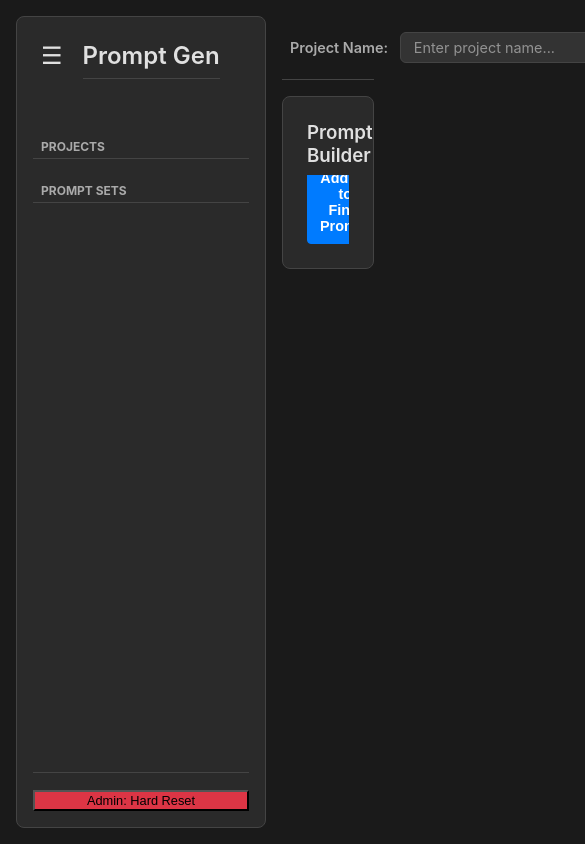
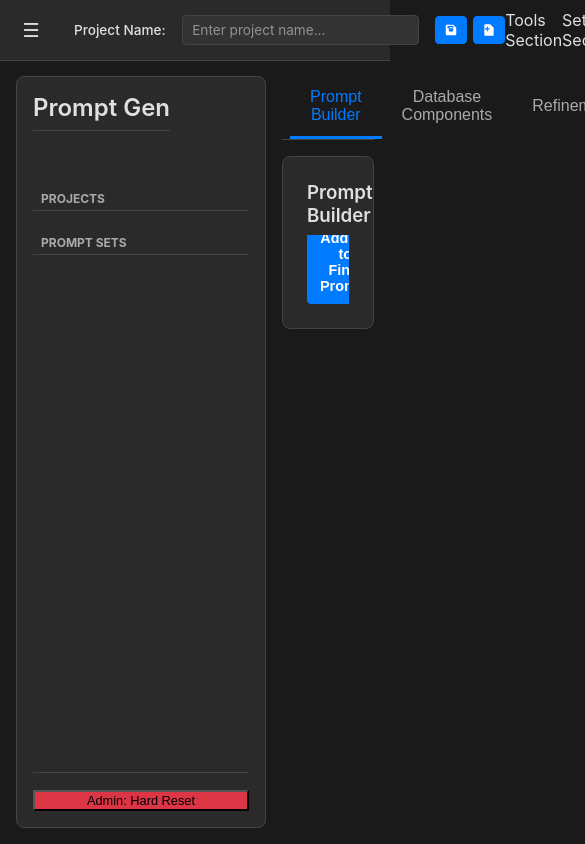
Before and after one commit to Jocko2121/app.PromptGen, a website: page public/index.html in a window 390 px wide. Shown: the top 844 px of the page, 585 px wide, since content can reach past the window. Drawn offline with Linux system fonts and the light colour scheme; no server answers.

Commit message:
feat: implement fixed appBar with project controls and hamburger
- Add fixed appBar above main content with three semantic sections (project, tools, settings)
- Move hamburger button from sidebar to appBar for better accessibility
- Relocate project controls (name input, save buttons) from tab-bar to appBar
- Remove duplicate project-hub-panel section that caused ID conflicts
- Style appBar elements for visual cohesion with consistent sizing and minimal padding
- Fix input field alignment by overriding inherited margin-top from panel__title-input
- Enhance hamburger and save button styling with proper hover states and SVG icons
- Prepare appBar structure for future YouTube-style overlay sidebar implementation

```diff
--- a/public/index.html
+++ b/public/index.html
@@ -11,7 +11,6 @@
     <div class="app-container">
         <aside class="sidebar" id="sidebar">
             <div class="sidebar__header">
-                <span class="sidebar__hamburger" id="hamburger-button">&#9776;</span>
                 <h2>Prompt Gen</h2>
             </div>
             <div class="sidebar__content">
@@ -28,9 +27,9 @@
             </div>
         </aside>
 
-        <div class="main-content-wrapper">
-            <div class="tab-bar" id="main-tab-bar">
-                <div class="tab-bar__project-controls">
+        <div class="app-bar">
+            <div class="app-bar__section app-bar__project">
+                <span class="sidebar__hamburger" id="hamburger-button">&#9776;</span>
                 <label for="project-name-input" class="project-hub__label">Project Name:</label>
                 <input type="text" id="project-name-input" class="panel__title-input project-hub__input" data-action="projectTitleInput" placeholder="Enter project name...">
                 <div class="panel__header-buttons">
@@ -42,6 +41,12 @@
                     </button>
                 </div>
             </div>
+            <div class="app-bar__section app-bar__tools">Tools Section</div>
+            <div class="app-bar__section app-bar__settings">Settings Section</div>
+        </div>
+
+        <div class="main-content-wrapper">
+            <div class="tab-bar" id="main-tab-bar">
                 <div class="tab-bar__tabs">
                     <button class="tab-button active" data-tab-target="#prompt-builder-panel">Prompt Builder</button>
                     <button class="tab-button" data-tab-target="#database-components-panel">Database Components</button>
@@ -52,21 +57,6 @@
                 </div>
             </div>
             <main class="main-content">
-                <section class="panel tab-content" id="project-hub-panel">
-                    <div class="panel__header project-hub__header">
-                        <label for="project-name-input" class="project-hub__label">Project Name:</label>
-                        <input type="text" id="project-name-input" class="panel__title-input project-hub__input" data-action="projectTitleInput" placeholder="Enter project name...">
-                        <div class="panel__header-buttons">
-                            <button id="save-project-button" class="button--primary" data-action="saveProject" title="Save Project" aria-label="Save Project">
-                                <svg xmlns="http://www.w3.org/2000/svg" viewBox="0 0 24 24"><path d="M5 21a2 2 0 0 1-2-2V5a2 2 0 0 1 2-2h11l5 5v11a2 2 0 0 1-2 2H5zm7-14a4 4 0 1 0 0 8 4 4 0 0 0 0-8zM6 5v4h10V5H6z"/></svg>
-                            </button>
-                            <button id="save-as-project-button" class="button--primary" data-action="saveAsProject" title="Save as New Project" aria-label="Save as New Project">
-                                <svg xmlns="http://www.w3.org/2000/svg" viewBox="0 0 24 24"><path d="M14 2H6a2 2 0 0 0-2 2v16a2 2 0 0 0 2 2h12a2 2 0 0 0 2-2V8l-6-6zm-1 9h-3v3H8v-3H5v-2h3V6h2v3h3v2z"/></svg>
-                            </button>
-                        </div>
-                    </div>
-                </section>
-
                 <section class="panel collapsible-panel tab-content active" id="prompt-builder-panel">
                     <div class="panel__header">
                         <h3>Prompt Builder</h3>
--- a/public/styles/main.css
+++ b/public/styles/main.css
@@ -40,8 +40,9 @@ body {
     color: var(--text-color);
     margin: 0;
     padding: 1rem;
+    padding-top: calc(1rem + 60px); /* Account for fixed app-bar height */
     display: flex;
-    height: calc(100vh - 2rem);
+    height: calc(100vh - 2rem - 60px); /* Account for fixed app-bar height */
     overflow: hidden;
     transition: background-color 0.3s, color 0.3s;
 }
@@ -137,6 +138,101 @@ h4 {
     margin-top: auto;
     border-top: 1px solid var(--border-color);
     flex-shrink: 0;
+}
+
+/* App Bar - Fixed at top */
+.app-bar {
+    position: fixed;
+    top: 0;
+    left: 0;
+    right: 0;
+    height: 60px;
+    background-color: var(--panel-bg-color);
+    border-bottom: 1px solid var(--border-color);
+    display: flex;
+    align-items: center;
+    justify-content: space-between;
+    padding: 0 1rem;
+    z-index: 1000;
+    transition: background-color 0.3s, border-color 0.3s;
+}
+
+.app-bar__section {
+    display: flex;
+    align-items: center;
+    min-height: 40px;
+}
+
+.app-bar__project {
+    flex: 1;
+    justify-content: flex-start;
+    gap: 1rem;
+}
+
+.app-bar__project .sidebar__hamburger {
+    font-size: 1.2rem;
+    cursor: pointer;
+    padding: 0.4rem;
+    margin-right: 0.75rem;
+    border-radius: 4px;
+    transition: background-color 0.2s;
+}
+
+.app-bar__project .sidebar__hamburger:hover {
+    background-color: var(--hover-color);
+}
+
+.app-bar__project .project-hub__label {
+    font-size: 0.85rem;
+    font-weight: 500;
+    color: var(--text-color);
+    white-space: nowrap;
+    align-self: center;
+}
+
+.app-bar__project .project-hub__input {
+    min-width: 180px;
+    max-width: 280px;
+    padding: 0.4rem 0.6rem;
+    font-size: 0.85rem;
+    height: auto;
+    border-radius: 4px;
+    align-self: center;
+    line-height: 1;
+    box-sizing: border-box;
+    margin-top: 0;
+    font-weight: 500;
+    width: auto;
+}
+
+.app-bar__project .panel__header-buttons {
+    display: flex;
+    gap: 0.4rem;
+}
+
+.app-bar__project .button--primary {
+    padding: 0.4rem 0.5rem;
+    display: flex;
+    align-items: center;
+    justify-content: center;
+    font-size: 0.85rem;
+    border-radius: 4px;
+}
+
+.app-bar__project .button--primary svg {
+    width: 14px;
+    height: 14px;
+    fill: currentColor;
+}
+
+.app-bar__tools {
+    flex: 1;
+    justify-content: center;
+}
+
+.app-bar__settings {
+    flex: 1;
+    justify-content: flex-end;
 }
 
 #admin-reset-button {
```
Also changed, not shown: docs/event-listener-refactor-plan.md (+10 -0 lines). Lines whose indentation alone changed are shown as unchanged.
